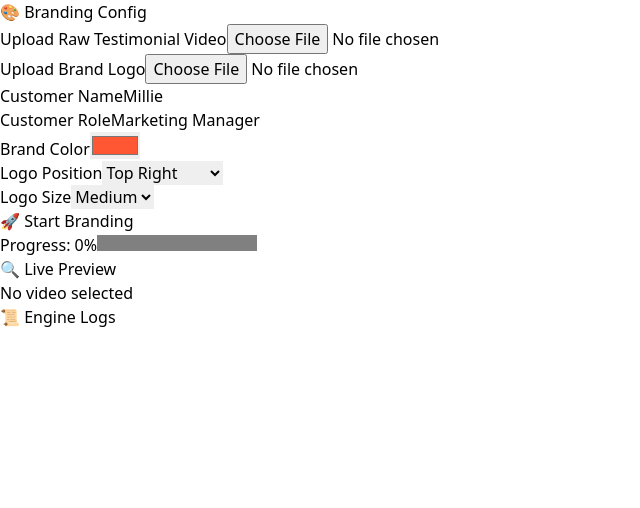
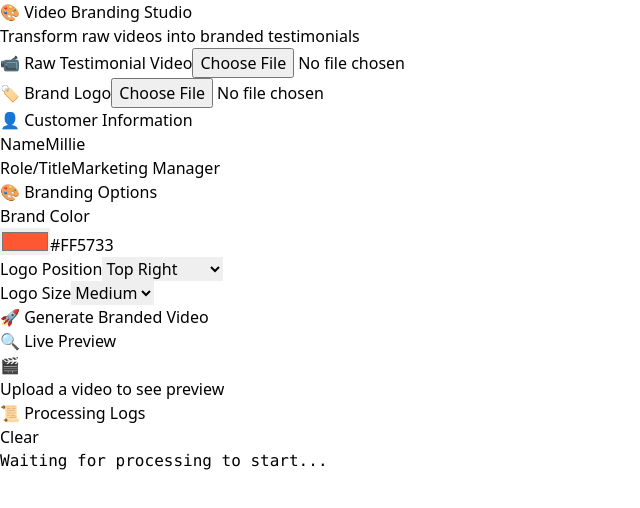
Before and after one commit to IyyappanPalanivel/branding-engine, a React (Vite) app: page / in a window 1280 px wide. Shown: the top 508 px of the page, without its empty margins (0-640 px from the left). Built offline with nearby package versions, Linux system fonts and the light colour scheme.

Commit message:
Polished UI

```diff
--- a/src/BrandingEngine.jsx
+++ b/src/BrandingEngine.jsx
@@ -1,27 +1,31 @@
-import React, { useState, useEffect } from 'react';
-import { brandTestimonialVideo } from './core/brandingEngine';
+import React, { useState, useEffect, useMemo, useCallback } from 'react';
+import brandTestimonialVideo from './core/brandingEngine';
 
-function getPosition(position) {
-  const map = {
-    'top-left': 'top-4 left-4',
-    'top-right': 'top-4 right-4',
-    'bottom-left': 'bottom-4 left-4',
-    'bottom-right': 'bottom-4 right-4',
+// Unified configuration constants
+const LOGO_SIZES = {
+  small: { px: 80, preview: '50px' },
+  medium: { px: 160, preview: '80px' },
+  large: { px: 240, preview: '120px' }
 };
-  return map[position] || 'top-4 right-4';
+
+const POSITIONS = {
+  'top-left': { preview: 'top-4 left-4', ffmpeg: '10:10' },
+  'top-right': { preview: 'top-4 right-4', ffmpeg: 'main_w-overlay_w-10:10' },
+  'bottom-left': { preview: 'bottom-4 left-4', ffmpeg: '10:main_h-overlay_h-10' },
+  'bottom-right': { preview: 'bottom-4 right-4', ffmpeg: 'main_w-overlay_w-10:main_h-overlay_h-10' }
+};
+
+// Name card configuration
+const NAME_CARD_CONFIG = {
+  width: 600,
+  height: 150,
+  padding: 20,
+  margin: 20,
+  fonts: {
+    name: { size: 36, weight: 'bold' },
+    role: { size: 24, weight: 'normal' }
   }
-
-function getLogoSize(size) {
-  switch (size) {
-    case 'small':
-      return '50px';
-    case 'large':
-      return '120px';
-    default:
-      return '80px';
-  }
-}
-
+};
 
 export default function BrandingEngineUI() {
   const [videoFile, setVideoFile] = useState(null);
@@ -33,23 +37,52 @@ export default function BrandingEngineUI() {
   const [logoSize, setLogoSize] = useState('medium');
   const [videoPreview, setVideoPreview] = useState(null);
   const [rawVideoURL, setRawVideoURL] = useState(null);
+  const [logoPreviewURL, setLogoPreviewURL] = useState(null);
   const [progress, setProgress] = useState(0);
   const [logs, setLogs] = useState([]);
+  const [isProcessing, setIsProcessing] = useState(false);
 
+  // Memoized values for performance
+  const logoPositionClass = useMemo(() =>
+    POSITIONS[logoPosition]?.preview || POSITIONS['top-right'].preview,
+    [logoPosition]
+  );
+
+  const logoSizeStyle = useMemo(() =>
+    LOGO_SIZES[logoSize]?.preview || LOGO_SIZES.medium.preview,
+    [logoSize]
+  );
+
+  // Handle video file change
   useEffect(() => {
     if (videoFile) {
       const url = URL.createObjectURL(videoFile);
       setRawVideoURL(url);
+      return () => URL.revokeObjectURL(url);
     }
   }, [videoFile]);
 
-  const handleRender = async () => {
-    if (!videoFile || !logoFile) return alert('Upload both video and logo first');
+  // Handle logo file change
+  useEffect(() => {
+    if (logoFile) {
+      const url = URL.createObjectURL(logoFile);
+      setLogoPreviewURL(url);
+      return () => URL.revokeObjectURL(url);
+    }
+  }, [logoFile]);
 
+  const handleRender = useCallback(async () => {
+    if (!videoFile || !logoFile) {
+      alert('Please upload both video and logo files first');
+      return;
+    }
+
+    setIsProcessing(true);
     setVideoPreview(null);
     setProgress(0);
-    setLogs([]);
+    setLogs(['Starting video processing...']);
 
+    try {
       const result = await brandTestimonialVideo({
         videoFile,
         logoFile,
@@ -61,66 +94,106 @@ export default function BrandingEngineUI() {
         setProgressValue: setProgress,
         setLogs,
       });
+      setVideoPreview(result);
+    } catch (error) {
+      setLogs(prev => [...prev, `Processing failed: ${error.message}`]);
+    } finally {
+      setIsProcessing(false);
+    }
+  }, [videoFile, logoFile, customerName, customerRole, brandColor, logoPosition, logoSize]);
 
-    setVideoPreview(result);
-  };
+  const clearLogs = useCallback(() => setLogs([]), []);
 
   return (
-    <div className="flex flex-row w-full h-screen bg-[#f8f9fa] text-gray-800 font-sans overflow-hidden">
+    <div className="flex flex-row w-full h-screen bg-gradient-to-br from-gray-50 to-gray-100 text-gray-800 font-sans overflow-hidden">
       {/* Left Configuration Panel */}
-      <div className="w-1/3 min-w-[350px] p-6 space-y-6 bg-white border-r overflow-y-auto">
-        <h2 className="text-2xl font-bold mb-4 text-blue-700">🎨 Branding Config</h2>
-
-        {/* Raw Video */}
-        <div>
-          <label className="block text-sm font-medium text-gray-700 mb-1">Upload Raw Testimonial Video</label>
-          <input type="file" accept="video/*" onChange={(e) => setVideoFile(e.target.files[0])} />
+      <div className="w-1/3 min-w-[380px] p-6 space-y-6 bg-white border-r shadow-lg overflow-y-auto">
+        <div className="text-center mb-6">
+          <h1 className="text-3xl font-bold text-blue-700 mb-2">🎨 Video Branding Studio</h1>
+          <p className="text-gray-600 text-sm">Transform raw videos into branded testimonials</p>
         </div>
 
-        {/* Logo */}
-        <div>
-          <label className="block text-sm font-medium text-gray-700 mb-1">Upload Brand Logo</label>
-          <input type="file" accept="image/*" onChange={(e) => setLogoFile(e.target.files[0])} />
+        {/* File Uploads */}
+        <div className="space-y-4">
+          <div className="border-2 border-dashed border-gray-300 rounded-lg p-4 hover:border-blue-400 transition-colors">
+            <label className="block text-sm font-semibold text-gray-700 mb-2">📹 Raw Testimonial Video</label>
+            <input
+              type="file"
+              accept="video/*"
+              onChange={(e) => setVideoFile(e.target.files[0])}
+              className="w-full text-sm file:mr-4 file:py-2 file:px-4 file:rounded-full file:border-0 file:bg-blue-50 file:text-blue-700 hover:file:bg-blue-100"
+            />
+            {videoFile && <p className="text-xs text-green-600 mt-1">✓ {videoFile.name}</p>}
           </div>
 
+          <div className="border-2 border-dashed border-gray-300 rounded-lg p-4 hover:border-blue-400 transition-colors">
+            <label className="block text-sm font-semibold text-gray-700 mb-2">🏷️ Brand Logo</label>
+            <input
+              type="file"
+              accept="image/*"
+              onChange={(e) => setLogoFile(e.target.files[0])}
+              className="w-full text-sm file:mr-4 file:py-2 file:px-4 file:rounded-full file:border-0 file:bg-blue-50 file:text-blue-700 hover:file:bg-blue-100"
+            />
+            {logoFile && <p className="text-xs text-green-600 mt-1">✓ {logoFile.name}</p>}
+          </div>
+        </div>
+
+        {/* Customer Information */}
+        <div className="bg-gray-50 p-4 rounded-lg space-y-4">
+          <h3 className="font-semibold text-gray-700">👤 Customer Information</h3>
+
           <div>
-          <label className="block text-sm font-medium text-gray-700 mb-1">Customer Name</label>
+            <label className="block text-sm font-medium text-gray-700 mb-1">Name</label>
             <input
               type="text"
               value={customerName}
               onChange={(e) => setCustomerName(e.target.value)}
-            className="w-full border border-gray-300 rounded px-3 py-2 focus:outline-none focus:ring-2 focus:ring-blue-500"
-            placeholder="Jane Doe"
+              className="w-full border border-gray-300 rounded-lg px-3 py-2 focus:outline-none focus:ring-2 focus:ring-blue-500 focus:border-transparent"
+              placeholder="Enter customer name"
             />
           </div>
 
           <div>
-          <label className="block text-sm font-medium text-gray-700 mb-1">Customer Role</label>
+            <label className="block text-sm font-medium text-gray-700 mb-1">Role/Title</label>
             <input
               type="text"
               value={customerRole}
               onChange={(e) => setCustomerRole(e.target.value)}
-            className="w-full border border-gray-300 rounded px-3 py-2 focus:outline-none focus:ring-2 focus:ring-blue-500"
-            placeholder="Marketing Manager"
+              className="w-full border border-gray-300 rounded-lg px-3 py-2 focus:outline-none focus:ring-2 focus:ring-blue-500 focus:border-transparent"
+              placeholder="Enter role or title"
             />
           </div>
+        </div>
+
+        {/* Branding Options */}
+        <div className="bg-gray-50 p-4 rounded-lg space-y-4">
+          <h3 className="font-semibold text-gray-700">🎨 Branding Options</h3>
 
           <div>
-          <label className="block text-sm font-medium text-gray-700 mb-1">Brand Color</label>
+            <label className="block text-sm font-medium text-gray-700 mb-2">Brand Color</label>
+            <div className="flex items-center space-x-3">
               <input
                 type="color"
                 value={brandColor}
                 onChange={(e) => setBrandColor(e.target.value)}
-            className="w-16 h-10 border-none"
+                className="w-12 h-10 border border-gray-300 rounded cursor-pointer"
+              />
+              <input
+                type="text"
+                value={brandColor}
+                onChange={(e) => setBrandColor(e.target.value)}
+                className="flex-1 border border-gray-300 rounded px-3 py-2 text-sm font-mono"
               />
             </div>
+          </div>
 
+          <div className="grid grid-cols-2 gap-4">
             <div>
               <label className="block text-sm font-medium text-gray-700 mb-1">Logo Position</label>
               <select
                 value={logoPosition}
                 onChange={(e) => setLogoPosition(e.target.value)}
-            className="w-full border border-gray-300 rounded px-3 py-2"
+                className="w-full border border-gray-300 rounded-lg px-3 py-2 focus:outline-none focus:ring-2 focus:ring-blue-500"
               >
                 <option value="top-left">Top Left</option>
                 <option value="top-right">Top Right</option>
@@ -134,35 +207,67 @@ export default function BrandingEngineUI() {
               <select
                 value={logoSize}
                 onChange={(e) => setLogoSize(e.target.value)}
-            className="w-full border border-gray-300 rounded px-3 py-2"
+                className="w-full border border-gray-300 rounded-lg px-3 py-2 focus:outline-none focus:ring-2 focus:ring-blue-500"
               >
                 <option value="small">Small</option>
                 <option value="medium">Medium</option>
                 <option value="large">Large</option>
               </select>
             </div>
-
-        <button
-          onClick={handleRender}
-          className="bg-blue-600 hover:bg-blue-700 text-white py-2 px-4 rounded w-full mt-4"
-        >
-          🚀 Start Branding
-        </button>
-
-        <div className="mt-4">
-          <label className="text-sm font-medium">Progress: {progress}%</label>
-          <progress className="w-full" value={progress} max="100"></progress>
           </div>
         </div>
 
+        {/* Action Button */}
+        <button
+          onClick={handleRender}
+          disabled={!videoFile || !logoFile || isProcessing}
+          className="w-full bg-gradient-to-r from-blue-600 to-blue-700 hover:from-blue-700 hover:to-blue-800 disabled:from-gray-400 disabled:to-gray-500 text-white py-3 px-6 rounded-lg font-semibold transition-all duration-200 transform hover:scale-105 disabled:hover:scale-100 disabled:cursor-not-allowed"
+        >
+          {isProcessing ? '⏳ Processing...' : '🚀 Generate Branded Video'}
+        </button>
+
+        {/* Progress */}
+        {isProcessing && (
+          <div className="bg-blue-50 p-4 rounded-lg">
+            <div className="flex justify-between text-sm mb-2">
+              <span className="font-medium text-blue-700">Progress</span>
+              <span className="text-blue-600">{progress}%</span>
+            </div>
+            <div className="w-full bg-blue-200 rounded-full h-2">
+              <div
+                className="bg-gradient-to-r from-blue-500 to-blue-600 h-2 rounded-full transition-all duration-300"
+                style={{ width: `${progress}%` }}
+              />
+            </div>
+          </div>
+        )}
+      </div>
+
       {/* Right Section */}
-      <div className="flex flex-col flex-1 p-6">
-        {/* Live Preview */}
-        <div className="flex-1 mb-6">
-          <h2 className="text-xl font-bold mb-2">🔍 Live Preview</h2>
-          <div className="relative w-full max-w-4xl mx-auto rounded-xl overflow-hidden shadow border bg-black">
+      <div className="flex flex-col flex-1 p-6 space-y-6">
+        {/* Preview Section */}
+        <div className="flex-1">
+          <div className="flex justify-between items-center mb-4">
+            <h2 className="text-2xl font-bold text-gray-700">🔍 Live Preview</h2>
+            {videoPreview && (
+              <a
+                href={videoPreview}
+                download="branded-testimonial.mp4"
+                className="bg-green-600 hover:bg-green-700 text-white px-4 py-2 rounded-lg text-sm font-medium transition-colors"
+              >
+                📥 Download Video
+              </a>
+            )}
+          </div>
+
+          <div className="relative w-full max-w-4xl mx-auto rounded-xl overflow-hidden shadow-2xl border-2 border-gray-200 bg-black">
             {videoPreview ? (
-              <video src={videoPreview} controls className="w-full" />
+              <video
+                src={videoPreview}
+                controls
+                className="w-full"
+                style={{ maxHeight: '60vh' }}
+              />
             ) : rawVideoURL ? (
               <>
                 <video
@@ -171,44 +276,63 @@ export default function BrandingEngineUI() {
                   muted
                   playsInline
                   loop
+                  autoPlay
+                  style={{ maxHeight: '60vh' }}
                 />
-                {/* Logo Overlay */}
-                {logoFile && (
+
+                {/* Logo Overlay Preview */}
+                {logoPreviewURL && (
                   <img
-                    src={URL.createObjectURL(logoFile)}
-                    className={`absolute ${getPosition(logoPosition)} z-10`}
+                    src={logoPreviewURL}
+                    className={`absolute ${logoPositionClass} z-10 pointer-events-none`}
                     style={{
-                      width: getLogoSize(logoSize),
+                      width: logoSizeStyle,
                       height: 'auto',
                       objectFit: 'contain',
+                      filter: 'drop-shadow(0 2px 4px rgba(0,0,0,0.3))',
                     }}
                     alt="Logo Preview"
                   />
                 )}
-                {/* Name Card Overlay */}
+
+                {/* Name Card Preview */}
                 <div
-                  className="absolute bottom-4 left-4 z-10 text-white p-3 rounded-lg shadow-lg"
+                  className="absolute bottom-4 left-4 z-10 text-white p-4 rounded-lg shadow-xl backdrop-blur-sm"
                   style={{
                     backgroundColor: brandColor,
                     maxWidth: '60%',
+                    minWidth: '300px',
                   }}
                 >
-                  <h3 className="text-md font-bold leading-tight">{customerName}</h3>
-                  <p className="text-xs">{customerRole}</p>
+                  <h3 className="text-lg font-bold leading-tight mb-1">{customerName}</h3>
+                  <p className="text-sm opacity-90">{customerRole}</p>
                 </div>
               </>
             ) : (
-              <div className="w-full h-[400px] flex items-center justify-center text-gray-400">
-                No video selected
+              <div className="w-full h-[400px] flex flex-col items-center justify-center text-gray-400 space-y-4">
+                <div className="text-6xl">🎬</div>
+                <p className="text-lg">Upload a video to see preview</p>
               </div>
             )}
           </div>
         </div>
 
-        {/* Logs */}
-        <div className="h-48 bg-white p-4 rounded shadow overflow-auto">
-          <h3 className="font-semibold text-sm mb-2 text-gray-700">📜 Engine Logs</h3>
-          <pre className="text-xs whitespace-pre-wrap font-mono text-gray-600">{logs.join('\n')}</pre>
+        {/* Logs Section */}
+        <div className="h-48 bg-white rounded-lg shadow border overflow-hidden">
+          <div className="flex justify-between items-center p-4 border-b bg-gray-50">
+            <h3 className="font-semibold text-gray-700">📜 Processing Logs</h3>
+            <button
+              onClick={clearLogs}
+              className="text-xs text-gray-500 hover:text-gray-700 px-2 py-1 rounded hover:bg-gray-200 transition-colors"
+            >
+              Clear
+            </button>
+          </div>
+          <div className="p-4 h-full overflow-auto">
+            <pre className="text-xs whitespace-pre-wrap font-mono text-gray-600 leading-relaxed">
+              {logs.length > 0 ? logs.join('\n') : 'Waiting for processing to start...'}
+            </pre>
+          </div>
         </div>
       </div>
     </div>
--- a/src/core/brandingEngine.js
+++ b/src/core/brandingEngine.js
@@ -1,54 +1,68 @@
-// brandingEngine.js
-import { FFmpeg } from '@ffmpeg/ffmpeg';
-import { fetchFile } from '@ffmpeg/util';
 
+import React, { useState, useEffect, useCallback, useMemo } from 'react';
+
+// Unified configuration constants
+const LOGO_SIZES = {
+  small: { px: 80, preview: '50px' },
+  medium: { px: 160, preview: '80px' },
+  large: { px: 240, preview: '120px' }
+};
+
+const POSITIONS = {
+  'top-left': { preview: 'top-4 left-4', ffmpeg: '10:10' },
+  'top-right': { preview: 'top-4 right-4', ffmpeg: 'main_w-overlay_w-10:10' },
+  'bottom-left': { preview: 'bottom-4 left-4', ffmpeg: '10:main_h-overlay_h-10' },
+  'bottom-right': { preview: 'bottom-4 right-4', ffmpeg: 'main_w-overlay_w-10:main_h-overlay_h-10' }
+};
+
+// Name card configuration
+const NAME_CARD_CONFIG = {
+  width: 600,
+  height: 150,
+  padding: 20,
+  margin: 20,
+  fonts: {
+    name: { size: 36, weight: 'bold' },
+    role: { size: 24, weight: 'normal' }
+  }
+};
+
+// Optimized branding engine
 async function createNameCardImage(customerName, customerRole, brandColor) {
   const canvas = document.createElement('canvas');
   const ctx = canvas.getContext('2d');
-  const width = 600;
-  const height = 150;
+  const { width, height, padding, fonts } = NAME_CARD_CONFIG;
 
   canvas.width = width;
   canvas.height = height;
 
-  // Background
+  // Background with rounded corners effect
   ctx.fillStyle = brandColor || '#000';
   ctx.fillRect(0, 0, width, height);
 
-  // Text - Name
+  // Text styling
   ctx.fillStyle = '#fff';
-  ctx.font = 'bold 36px Arial';
-  ctx.fillText(customerName, 20, 60);
+  ctx.textBaseline = 'top';
 
-  // Text - Role
-  ctx.font = '24px Arial';
-  ctx.fillText(customerRole, 20, 110);
+  // Customer name
+  ctx.font = `${fonts.name.weight} ${fonts.name.size}px Arial, sans-serif`;
+  ctx.fillText(customerName, padding, padding);
+
+  // Customer role
+  ctx.font = `${fonts.role.weight} ${fonts.role.size}px Arial, sans-serif`;
+  ctx.fillText(customerRole, padding, padding + fonts.name.size + 10);
 
   return new Promise((resolve) => {
     canvas.toBlob(resolve, 'image/png');
   });
 }
 
-const getLogoDimensions = (size) => {
-  switch (size) {
-    case 'small': return 80;
-    case 'medium': return 160;
-    case 'large': return 240;
-    default: return 160;
+function getOverlayPosition(position, logoSize) {
+  const basePos = POSITIONS[position]?.ffmpeg || POSITIONS['top-right'].ffmpeg;
+  return basePos.replace('overlay_w', LOGO_SIZES[logoSize].px);
 }
-};
 
-const getOverlayPosition = (position, logoSize) => {
-  switch (position) {
-    case 'top-left': return `10:10`;
-    case 'top-right': return `main_w-${logoSize + 10}:10`;
-    case 'bottom-left': return `10:main_h-${logoSize + 10}`;
-    case 'bottom-right': return `main_w-${logoSize + 10}:main_h-${logoSize + 10}`;
-    default: return `10:10`;
-  }
-};
-
-export async function brandTestimonialVideo({
+export default async function brandTestimonialVideo({
   videoFile,
   logoFile,
   customerName,
@@ -59,48 +73,77 @@ export async function brandTestimonialVideo({
   setProgressValue,
   setLogs,
 }) {
+  try {
+    // Dynamic import for FFmpeg
+    const { FFmpeg } = await import('@ffmpeg/ffmpeg');
+    const { fetchFile } = await import('@ffmpeg/util');
+
     const ffmpeg = new FFmpeg();
-  ffmpeg.on('log', ({ message }) => setLogs((prev) => [...prev, message]));
-  ffmpeg.on('progress', ({ progress }) => setProgressValue(Math.round(progress * 100)));
 
+    // Enhanced logging
+    ffmpeg.on('log', ({ message }) => {
+      setLogs(prev => [...prev, `[${new Date().toLocaleTimeString()}] ${message}`]);
+    });
+
+    ffmpeg.on('progress', ({ progress }) => {
+      const percentage = Math.round(progress * 100);
+      setProgressValue(percentage);
+    });
+
+    setLogs(prev => [...prev, 'Initializing FFmpeg...']);
     await ffmpeg.load();
-  setLogs((prev) => [...prev, 'FFmpeg loaded']);
+    setLogs(prev => [...prev, 'FFmpeg loaded successfully']);
 
+    // Process files
+    setLogs(prev => [...prev, 'Processing video file...']);
     const videoData = await fetchFile(videoFile);
+
+    setLogs(prev => [...prev, 'Processing logo file...']);
     const logoData = await fetchFile(logoFile);
+
+    setLogs(prev => [...prev, 'Creating name card...']);
     const nameCardBlob = await createNameCardImage(customerName, customerRole, brandColor);
     const nameCardArrayBuffer = await nameCardBlob.arrayBuffer();
 
-  const logoSizePx = getLogoDimensions(logoSize);
-  const overlayPos = getOverlayPosition(logoPosition, logoSizePx);
-  const nameCardPos = `10:main_h-overlay_h-20`; // bottom-left with margin
-
+    // Write files to FFmpeg
     await ffmpeg.writeFile('input.mp4', videoData);
     await ffmpeg.writeFile('logo.png', logoData);
     await ffmpeg.writeFile('name_card.png', new Uint8Array(nameCardArrayBuffer));
 
-  // Scale logo
+    const logoSizePx = LOGO_SIZES[logoSize].px;
+    const logoOverlayPos = getOverlayPosition(logoPosition, logoSize);
+    const nameCardPos = `10:main_h-overlay_h-${NAME_CARD_CONFIG.margin}`;
+
+    setLogs(prev => [...prev, `Scaling logo to ${logoSizePx}x${logoSizePx}...`]);
     await ffmpeg.exec([
       '-i', 'logo.png',
-    '-vf', `scale=${logoSizePx}:${logoSizePx}`,
+      '-vf', `scale=${logoSizePx}:${logoSizePx}:force_original_aspect_ratio=decrease`,
       'logo_scaled.png'
     ]);
 
-  // Overlay logo and name card
+    setLogs(prev => [...prev, 'Applying overlays to video...']);
     await ffmpeg.exec([
       '-i', 'input.mp4',
       '-i', 'logo_scaled.png',
       '-i', 'name_card.png',
       '-filter_complex',
-    `[0:v][1:v]overlay=${overlayPos}[tmp];[tmp][2:v]overlay=${nameCardPos}`,
+      `[0:v][1:v]overlay=${logoOverlayPos}[tmp];[tmp][2:v]overlay=${nameCardPos}`,
       '-c:a', 'copy',
+      '-y',
       'output.mp4'
     ]);
 
+    setLogs(prev => [...prev, 'Generating final video...']);
     const output = await ffmpeg.readFile('output.mp4');
     const videoBlob = new Blob([output.buffer], { type: 'video/mp4' });
     const videoURL = URL.createObjectURL(videoBlob);
 
     await ffmpeg.terminate();
+    setLogs(prev => [...prev, 'Video processing complete!']);
     return videoURL;
+
+  } catch (error) {
+    setLogs(prev => [...prev, `Error: ${error.message}`]);
+    throw error;
   }
+}
```
Lines whose indentation alone changed are shown as unchanged.
